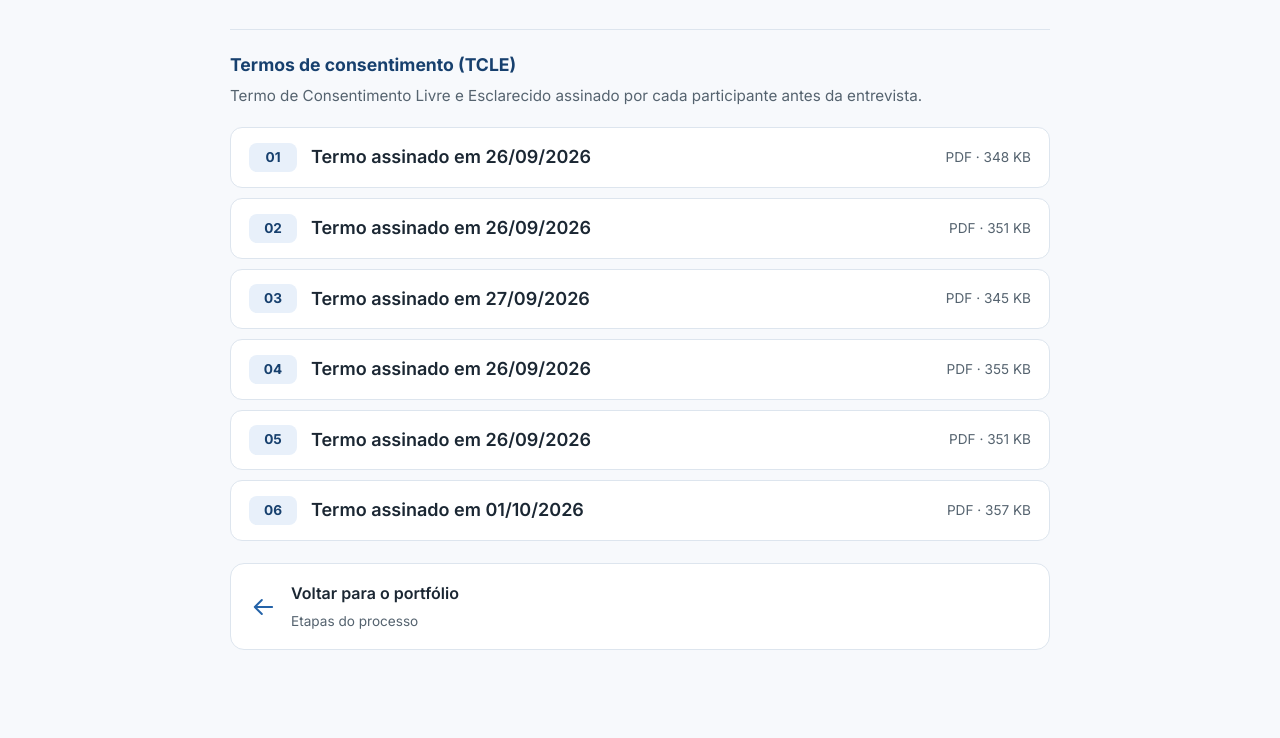
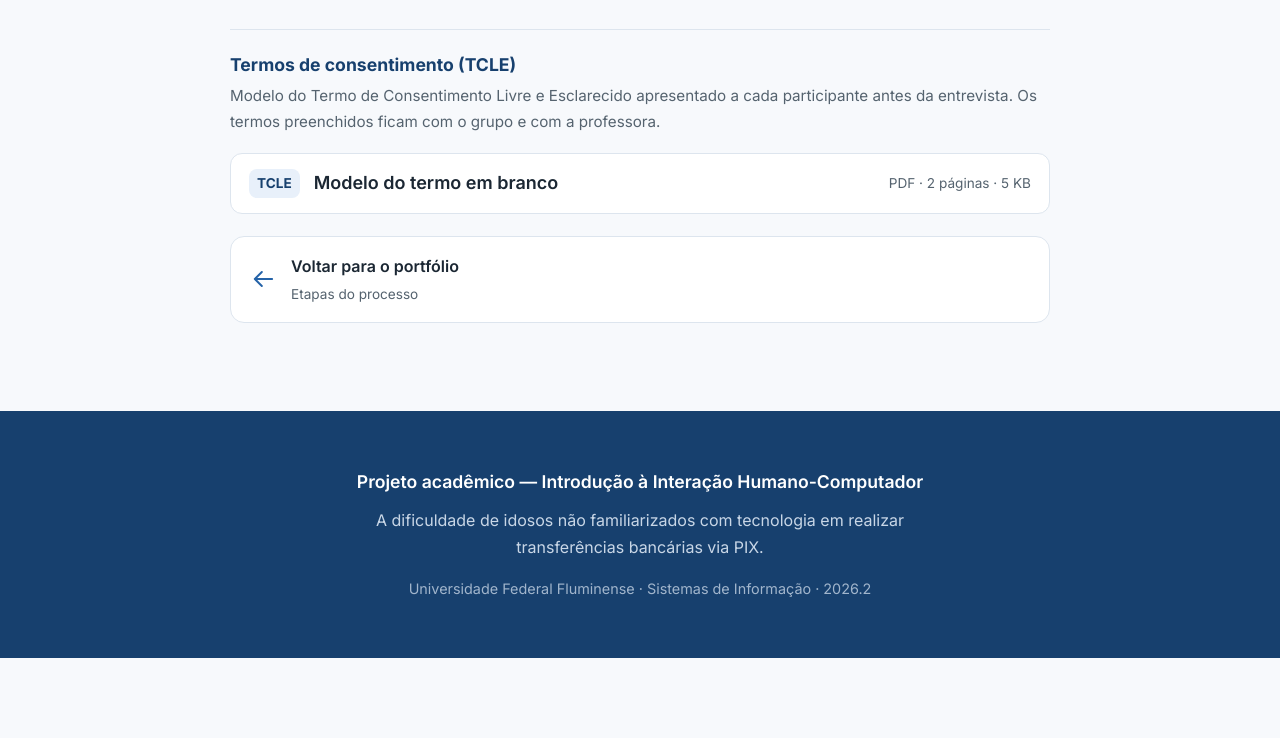
Before and after one commit to UFF-ArthurMta/PortofolioIHC, a plain HTML site: page entrevistas.html in a window 1280 px wide. Shown: the part 789-1527 px from the top of the page. After the commit the page ends 1447 px from the top, so only its background shows below. Drawn offline with Linux system fonts and the light colour scheme.

Commit message:
Troca os TCLEs preenchidos pelo modelo em branco
Co-Authored-By: Claude Sonnet 5.5 <noreply@anthropic.com>

```diff
--- a/entrevistas.html
+++ b/entrevistas.html
@@ -121,50 +121,16 @@
           <section class="materiais" id="tcle">
             <h2 class="analise__grupo">Termos de consentimento (TCLE)</h2>
             <p class="analise__descricao">
-              Termo de Consentimento Livre e Esclarecido assinado por cada participante
-              antes da entrevista.
+              Modelo do Termo de Consentimento Livre e Esclarecido apresentado a cada
+              participante antes da entrevista. Os termos preenchidos ficam com o grupo
+              e com a professora.
             </p>
             <ul class="lista-docs">
               <li>
-                <a class="doc" href="docs/tcle/tcle-01.pdf" target="_blank" rel="noopener">
-                  <span class="doc__codigo">01</span>
-                  <span class="doc__nome">Termo assinado em 26/09/2026</span>
-                  <span class="doc__meta">PDF &middot; 348 KB</span>
-                </a>
-              </li>
-              <li>
-                <a class="doc" href="docs/tcle/tcle-02.pdf" target="_blank" rel="noopener">
-                  <span class="doc__codigo">02</span>
-                  <span class="doc__nome">Termo assinado em 26/09/2026</span>
-                  <span class="doc__meta">PDF &middot; 351 KB</span>
-                </a>
-              </li>
-              <li>
-                <a class="doc" href="docs/tcle/tcle-03.pdf" target="_blank" rel="noopener">
-                  <span class="doc__codigo">03</span>
-                  <span class="doc__nome">Termo assinado em 27/09/2026</span>
-                  <span class="doc__meta">PDF &middot; 345 KB</span>
-                </a>
-              </li>
-              <li>
-                <a class="doc" href="docs/tcle/tcle-04.pdf" target="_blank" rel="noopener">
-                  <span class="doc__codigo">04</span>
-                  <span class="doc__nome">Termo assinado em 26/09/2026</span>
-                  <span class="doc__meta">PDF &middot; 355 KB</span>
-                </a>
-              </li>
-              <li>
-                <a class="doc" href="docs/tcle/tcle-05.pdf" target="_blank" rel="noopener">
-                  <span class="doc__codigo">05</span>
-                  <span class="doc__nome">Termo assinado em 26/09/2026</span>
-                  <span class="doc__meta">PDF &middot; 351 KB</span>
-                </a>
-              </li>
-              <li>
-                <a class="doc" href="docs/tcle/tcle-06.pdf" target="_blank" rel="noopener">
-                  <span class="doc__codigo">06</span>
-                  <span class="doc__nome">Termo assinado em 01/10/2026</span>
-                  <span class="doc__meta">PDF &middot; 357 KB</span>
+                <a class="doc" href="docs/tcle/tcle-modelo.pdf" target="_blank" rel="noopener">
+                  <span class="doc__codigo">TCLE</span>
+                  <span class="doc__nome">Modelo do termo em branco</span>
+                  <span class="doc__meta">PDF &middot; 2 páginas &middot; 5 KB</span>
                 </a>
               </li>
             </ul>
```
Also changed, not shown: 7 other files.
